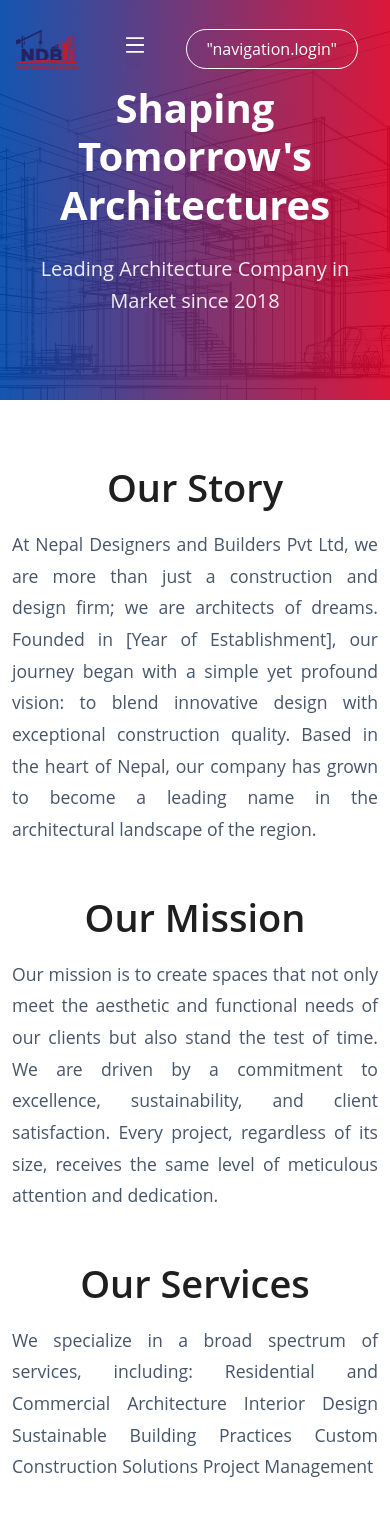
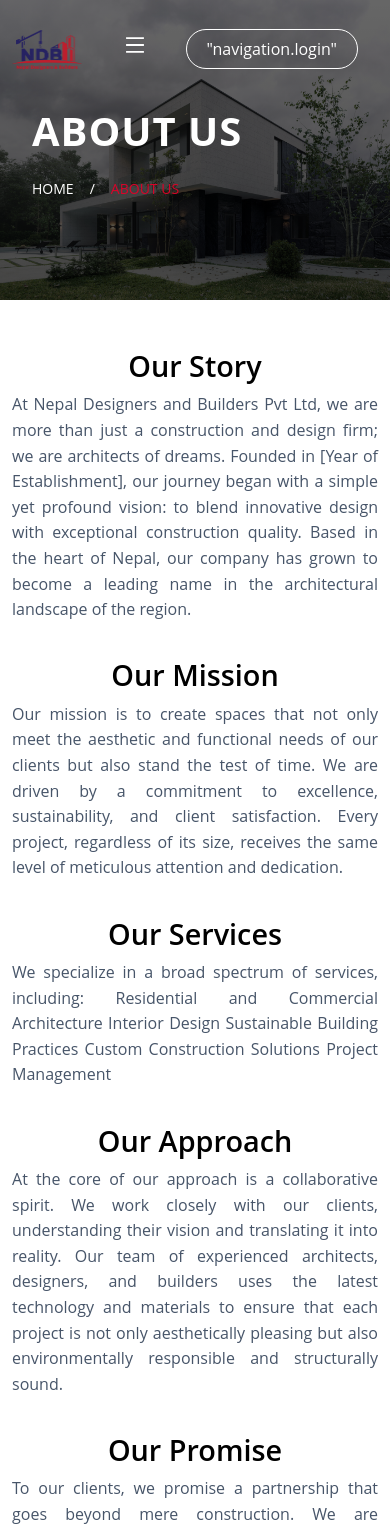
Before and after one commit to NIschalSaru/architecture-web-app, a React (Vite) app in the folder Frontend/: page /about in a window 390 px wide. Shown: the top 1532 px of the page. Built offline with nearby package versions, Linux system fonts and the light colour scheme; a web font is replaced by a local one.

Commit message:
service page and about us page updated

```diff
--- a/Frontend/src/assets/scss/pages/_aboutUs.scss
+++ b/Frontend/src/assets/scss/pages/_aboutUs.scss
@@ -6,7 +6,7 @@ $gray-700: #334155;
 
 // Mixins
 @mixin section-padding {
-  padding: 6rem 0;
+  padding: 3.5rem 0;
 
   @media (max-width: 768px) {
     padding: 4rem 0;
@@ -30,70 +30,32 @@ $gray-700: #334155;
   padding: 0 1.5rem;
 }
 
-// Hero Section
-.hero-section {
-  position: relative;
-  height: 500px;
-  background: linear-gradient(
-    to right,
-    rgba($secondary, 0.92),
-    rgba($primary, 0.92)
-  ),
-  url('../images/Outlined1.jpg') center/cover;
-  display: flex;
-  align-items: center;
-  text-align: center;
-
-  .hero-content {
-    width: 100%;
-    @include fade-in;
-
-    h1 {
-      color: $white;
-      font-size: 3.5rem;
-      font-weight: 700;
-      margin-bottom: 1.5rem;
-
-      @media (max-width: 768px) {
-        font-size: 2.5rem;
-      }
-    }
-
-    .hero-subtitle {
-      color: rgba($white, 0.9);
-      font-size: 1.25rem;
-      max-width: 600px;
-      margin: 0 auto;
-    }
-  }
-}
-
 // Mission Section
 .mission-section {
-  @include section-padding;
+  // @include section-padding;
   background-color: $white;
 
   .mission-content {
     h2 {
       color: $dark;
-      font-size: 2.5rem;
-      margin-bottom: 1.5rem;
+      font-size: 1.8rem;
+      margin-bottom: 0.5rem;
     }
 
     .mission-text {
       color: $gray-600;
-      font-size: 1.1rem;
-      line-height: 1.8;
-      margin-bottom: 3rem;
+      font-size: 1rem;
+      line-height: 1.6;
+      margin-bottom: 1.5rem;
       text-align: justify;
-    text-justify: inter-word;
+      text-justify: inter-word;
     }
   }
 
   .stats-container {
     display: grid;
     grid-template-columns: repeat(3, 1fr);
-    gap: 2rem;
+    gap: 1.5rem;
 
     .stat-item {
       text-align: center;
@@ -101,9 +63,10 @@ $gray-700: #334155;
       .stat-number {
         display: block;
         color: $primary;
-        font-size: 2.5rem;
+        font-size: 2rem;
         font-weight: 700;
-        margin-bottom: 0.5rem;
+        margin-bottom: 1rem;
+        margin-top: 1rem;
       }
 
       .stat-label {
@@ -135,10 +98,16 @@ $gray-700: #334155;
   @include section-padding;
   background-color: $gray-50;
   overflow: hidden;
+  padding: 3rem;
+
+  .container {
+    max-width: 1200px; // Add a max-width to control overall section width
+    margin: 0 auto;
+  }
 
   .ceo-image-container {
     position: relative;
-    padding-right: 3rem;
+    padding-right: 2rem;
 
     .ceo-image {
       width: 100%;
@@ -151,7 +120,7 @@ $gray-700: #334155;
 
     .ceo-background-shape {
       position: absolute;
-      top: 2rem;
+      top: 1.5rem;
       right: 0;
       width: 100%;
       height: 100%;
@@ -162,31 +131,31 @@ $gray-700: #334155;
   }
 
   .ceo-content {
-    padding-left: 2rem;
+    padding-left: 0.5rem;
 
     h2 {
       color: $dark;
-      font-size: 2.5rem;
+      font-size: 2rem;
       margin-bottom: 1rem;
     }
 
     .ceo-name {
       color: $primary;
-      font-size: 2rem;
+      font-size: 1.5rem;
       margin-bottom: 0.5rem;
     }
 
     .ceo-title {
       display: block;
       color: $gray-600;
-      font-size: 1.25rem;
+      font-size: 1.10rem;
       margin-bottom: 2rem;
     }
 
     .ceo-bio {
       color: $gray-600;
-      font-size: 1.125rem;
-      line-height: 1.8;
+      font-size: 1rem;
+      line-height: 1.7;
       margin-bottom: 3rem;
     }
 
@@ -224,7 +193,7 @@ $gray-700: #334155;
   .contact-content {
     h2 {
       color: $dark;
-      font-size: 3rem;
+      font-size: 2.5rem;
       margin-bottom: 1.5rem;
     }
 
@@ -239,7 +208,7 @@ $gray-700: #334155;
     }
 
     .contact-info {
-      margin-bottom: 3rem;
+      margin-bottom: 2.5rem;
 
       .info-item {
         display: flex;
@@ -250,7 +219,7 @@ $gray-700: #334155;
 
         .anticon {
             color: $primary;
-            font-size: 1.25rem;
+            font-size: 1rem;
             margin-right: 1rem;
           }
 
@@ -263,7 +232,7 @@ $gray-700: #334155;
 
       .contact-form {
         .ant-form-item {
-          margin-bottom: 1.5rem;
+          margin-bottom: 1rem;
         }
 
         .ant-input,
@@ -288,7 +257,7 @@ $gray-700: #334155;
 
         .submit-button {
           width: 20%;
-          height: 3rem;
+          height: 2.5rem;
           background-color: $primary;
           border: none;
           border-radius: 0.5rem;
--- /dev/null
+++ b/Frontend/src/pages/Service/index.tsx
@@ -0,0 +1,90 @@
+import img from "../../assets/images/banner.jpg";
+
+// interface ServiceItem {
+//     title: string;
+//     description: string;
+//     image: string;
+//     features: string[];
+//   }
+
+const Services = () => {
+  const services = [
+    {
+      title: "Design Approach",
+      description:
+        "Our design philosophy combines aesthetic excellence with functional practicality. We create spaces that not only look stunning but also enhance the quality of life for their occupants. Through careful consideration of light, space, and materials, we develop architectural solutions that stand the test of time.",
+      image: "/api/placeholder/600/400",
+      features: [
+        "Custom Design Solutions",
+        "Sustainable Architecture",
+        "Interior Planning",
+      ],
+    },
+    {
+      title: "Innovative Solutions",
+      description:
+        "We leverage cutting-edge technology and innovative thinking to solve complex architectural challenges. Our team stays ahead of industry trends, incorporating smart home features, sustainable materials, and energy-efficient systems into every project while maintaining the timeless principles of good design.",
+      image: "/api/placeholder/600/400",
+      features: [
+        "Smart Home Integration",
+        "Energy Efficiency",
+        "Modern Materials",
+      ],
+    },
+    {
+      title: "Project Management",
+      description:
+        "From concept to completion, our project management expertise ensures smooth execution of every detail. We coordinate with contractors, manage timelines, and oversee budgets while maintaining transparent communication with our clients throughout the entire building process.",
+      image: "/api/placeholder/600/400",
+      features: ["Timeline Management", "Budget Control", "Quality Assurance"],
+    },
+  ];
+  return (
+    <>
+      <div className="inner-header">
+        <div className="header-content">
+          <h1 className="page-title">Services</h1>
+          <div className="breadcrumb">
+            <a href="/">HOME</a>
+            <span className="separator">/</span>
+            <span className="current">SERVICES</span>
+          </div>
+        </div>
+      </div>
+      <section className="services-section">
+        <div className="container">
+          {services.map((service, index) => (
+            <div
+              key={service.title}
+              className={`service-item ${index % 2 !== 0 ? "reverse" : ""}`}
+            >
+              <div className="content-side">
+                <div className="content-wrapper">
+                  <span className="service-number">0{index + 1}</span>
+                  <h2>{service.title}</h2>
+                  <p>{service.description}</p>
+                  <ul className="features-list">
+                    {service.features.map((feature) => (
+                      <li key={feature}>
+                        a.
+                        <span>{feature}</span>
+                      </li>
+                    ))}
+                  </ul>
+                  <button className="learn-more-btn">Read More !!!</button>
+                </div>
+              </div>
+              <div className="image-side">
+                <div className="image-wrapper">
+                  <img src={img} alt={service.title} />
+                </div>
+              </div>
+            </div>
+          ))}
+        </div>
+      </section>
+    </>
+  );
+};
+
+export default Services;
--- a/Frontend/src/pages/Service/services.tsx
+++ /dev/null
@@ -1,84 +0,0 @@
-import img from "../../assets/images/banner.jpg";
-
-// interface ServiceItem {
-//     title: string;
-//     description: string;
-//     image: string;
-//     features: string[];
-//   }
-
-const Services = () => {
-    const services = [
-        {
-          title: "Design Approach",
-          description: "Our design philosophy combines aesthetic excellence with functional practicality. We create spaces that not only look stunning but also enhance the quality of life for their occupants. Through careful consideration of light, space, and materials, we develop architectural solutions that stand the test of time.",
-          image: "/api/placeholder/600/400",
-          features: ["Custom Design Solutions", "Sustainable Architecture", "Interior Planning"]
-        },
-        {
-          title: "Innovative Solutions",
-          description: "We leverage cutting-edge technology and innovative thinking to solve complex architectural challenges. Our team stays ahead of industry trends, incorporating smart home features, sustainable materials, and energy-efficient systems into every project while maintaining the timeless principles of good design.",
-          image: "/api/placeholder/600/400",
-          features: ["Smart Home Integration", "Energy Efficiency", "Modern Materials"]
-        },
-        {
-          title: "Project Management",
-          description: "From concept to completion, our project management expertise ensures smooth execution of every detail. We coordinate with contractors, manage timelines, and oversee budgets while maintaining transparent communication with our clients throughout the entire building process.",
-          image: "/api/placeholder/600/400",
-          features: ["Timeline Management", "Budget Control", "Quality Assurance"]
-        }
-      ];
-    return (
-        <>
-        <div className="inner-header">
-            <div className="header-content">
-                <h1 className="page-title">Services</h1>
-                <div className="breadcrumb">
-                    <a href="/">HOME</a>
-                    <span className="separator">/</span>
-                    <span className="current">SERVICES</span>
-                </div>
-            </div>
-        </div>
-        <section className="services-section">
-      <div className="container">
-        {services.map((service, index) => (
-          <div
-            key={service.title}
-            className={`service-item ${index % 2 !== 0 ? 'reverse' : ''}`}
-          >
-            <div className="content-side">
-              <div className="content-wrapper">
-                <span className="service-number">0{index + 1}</span>
-                <h2>{service.title}</h2>
-                <p>{service.description}</p>
-                <ul className="features-list">
-                  {service.features.map((feature) => (
-                    <li key={feature}>
-                      a.
-                      <span>{feature}</span>
-                    </li>
-                  ))}
-                </ul>
-                <button className="learn-more-btn">
-                  Read More !!!
-                </button>
-              </div>
-            </div>
-            <div className="image-side">
-              <div className="image-wrapper">
-                <img
-                  src={img}
-                  alt={service.title}
-                />
-              </div>
-            </div>
-          </div>
-        ))}
-      </div>
-    </section>
-      </>
-    );
-  };
-
-export default Services;
--- a/Frontend/src/pages/about/index.tsx
+++ b/Frontend/src/pages/about/index.tsx
@@ -30,27 +30,25 @@ const AboutUsPage = () => {
   };
 
   return (
-    <Layout>
-      {/* Hero Section */}
-      <div className="hero-section">
-        <div className="container">
-          <div className="hero-content">
-            <Title level={1} className="fade-in">
-              Shaping Tomorrow's Architectures
-            </Title>
-            <Paragraph className="hero-subtitle">
-              Leading Architecture Company in Market since 2018
-            </Paragraph>
-          </div>
+    // <Layout>
+    <>
+      <div className="inner-header">
+            <div className="header-content">
+                <h1 className="page-title">ABOUT US</h1>
+                <div className="breadcrumb">
+                    <a href="/">HOME</a>
+                    <span className="separator">/</span>
+                    <span className="current">ABOUT US</span>
+                </div>
+            </div>
         </div>
-      </div>
 
       {/* Mission Section */}
       <section className="mission-section">
         <div className="container">
           <Row>
               <div className="mission-content">
-                <Title level={1}>Our Story</Title>
+                <Title level={2}>Our Story</Title>
                 <Paragraph className="mission-text">
                   At Nepal Designers and Builders Pvt Ltd, we are more than just
                   a construction and design firm; we are architects of dreams.
@@ -60,7 +58,7 @@ const AboutUsPage = () => {
                   our company has grown to become a leading name in the
                   architectural landscape of the region.
                 </Paragraph>
-                <Title level={1}>Our Mission</Title>
+                <Title level={2}>Our Mission</Title>
                 <Paragraph className="mission-text">
                   Our mission is to create spaces that not only meet the
                   aesthetic and functional needs of our clients but also stand
@@ -69,14 +67,14 @@ const AboutUsPage = () => {
                   regardless of its size, receives the same level of meticulous
                   attention and dedication.
                 </Paragraph>
-                <Title level={1}>Our Services</Title>
+                <Title level={2}>Our Services</Title>
                 <Paragraph className="mission-text">
                   We specialize in a broad spectrum of services, including:
                   Residential and Commercial Architecture Interior Design
                   Sustainable Building Practices Custom Construction Solutions
                   Project Management
                 </Paragraph>
-                <Title level={1}>Our Approach</Title>
+                <Title level={2}>Our Approach</Title>
                 <Paragraph className="mission-text">
                   At the core of our approach is a collaborative spirit. We work
                   closely with our clients, understanding their vision and
@@ -86,7 +84,7 @@ const AboutUsPage = () => {
                   aesthetically pleasing but also environmentally responsible
                   and structurally sound.
                 </Paragraph>
-                <Title level={1}>Our Promise</Title>
+                <Title level={2}>Our Promise</Title>
                 <Paragraph className="mission-text">
                   To our clients, we promise a partnership that goes beyond mere
                   construction. We are dedicated to providing a seamless
@@ -94,7 +92,7 @@ const AboutUsPage = () => {
                   goal is to create spaces that reflect your aspirations and
                   enhance your quality of life.
                 </Paragraph>
-                <Title level={1}>Our Future</Title>
+                <Title level={2}>Our Future</Title>
                 <Paragraph className="mission-text">
                   As we look to the future, Nepal Designers and Builders Pvt Ltd
                   is excited to continue pushing the boundaries of design and
@@ -130,7 +128,8 @@ const AboutUsPage = () => {
       {/* CEO Section */}
       <section className="ceo-section">
         <div className="container">
-          <Row gutter={[48, 48]} align="middle">
+          {/* <Row gutter={[48, 48]} align="middle"> */}
+          <Row gutter={[32, 32]} align="middle">
             <Col xs={24} lg={12}>
               <div className="ceo-image-container">
                 <img src={CeoImage} alt="CEO" className="ceo-image" />
@@ -176,7 +175,7 @@ const AboutUsPage = () => {
       {/* Contact Section */}
       <section className="contact-section" ref={contactRef} id="contact-us">
         <div className="container">
-          <Row gutter={[48, 48]}>
+          <Row gutter={[32, 32]}>
             <Col xs={24} lg={12}>
               <div className="contact-content">
                 <Title level={2}><span className='contact-content-1'>Contact Us</span> & We Can Work Together</Title>
@@ -274,7 +273,8 @@ const AboutUsPage = () => {
       </section>
 
       <ScrollToTop />
-    </Layout>
+      </>
+    // </Layout>
   );
 };
 
--- a/Frontend/src/pages/home/index.tsx
+++ b/Frontend/src/pages/home/index.tsx
@@ -6,7 +6,7 @@ import ContactUsSection from "../../components/ContactUsSection.tsx";
 import YoutubeVideoSection from "../../components/YoutubeVideoSection.tsx";
 import TestimonialSlider from "../../components/Testimonial.tsx";
 import ProjectsSection from "../../components/ProjectsSection.tsx";
-import Services from "./serviceSection.tsx";
+import Services from "./services.tsx";
 
 const Home = () => {
   // const { Title } = Typography;
--- a/Frontend/src/routes/routerConfig.tsx
+++ b/Frontend/src/routes/routerConfig.tsx
@@ -6,7 +6,7 @@ import FrontContainer from "../pages/container";
 import PageNotFound from "../pages/page-not-found";
 import Home from "../pages/home";
 import LoginPage from "../pages/auth/login";
-import Services from "../pages/Service/services";
+import Services from "../pages/Service/index";
 
 const RouteConfig = () => {
     // console.log(isAuthenticated());
```
Also changed, not shown: Frontend/src/assets/scss/pages/_login.scss (+34 -0 lines), Frontend/src/pages/auth/login.tsx (+12 -2 lines), Frontend/src/pages/home/services.tsx (renamed from Frontend/src/pages/home/serviceSection.tsx).
